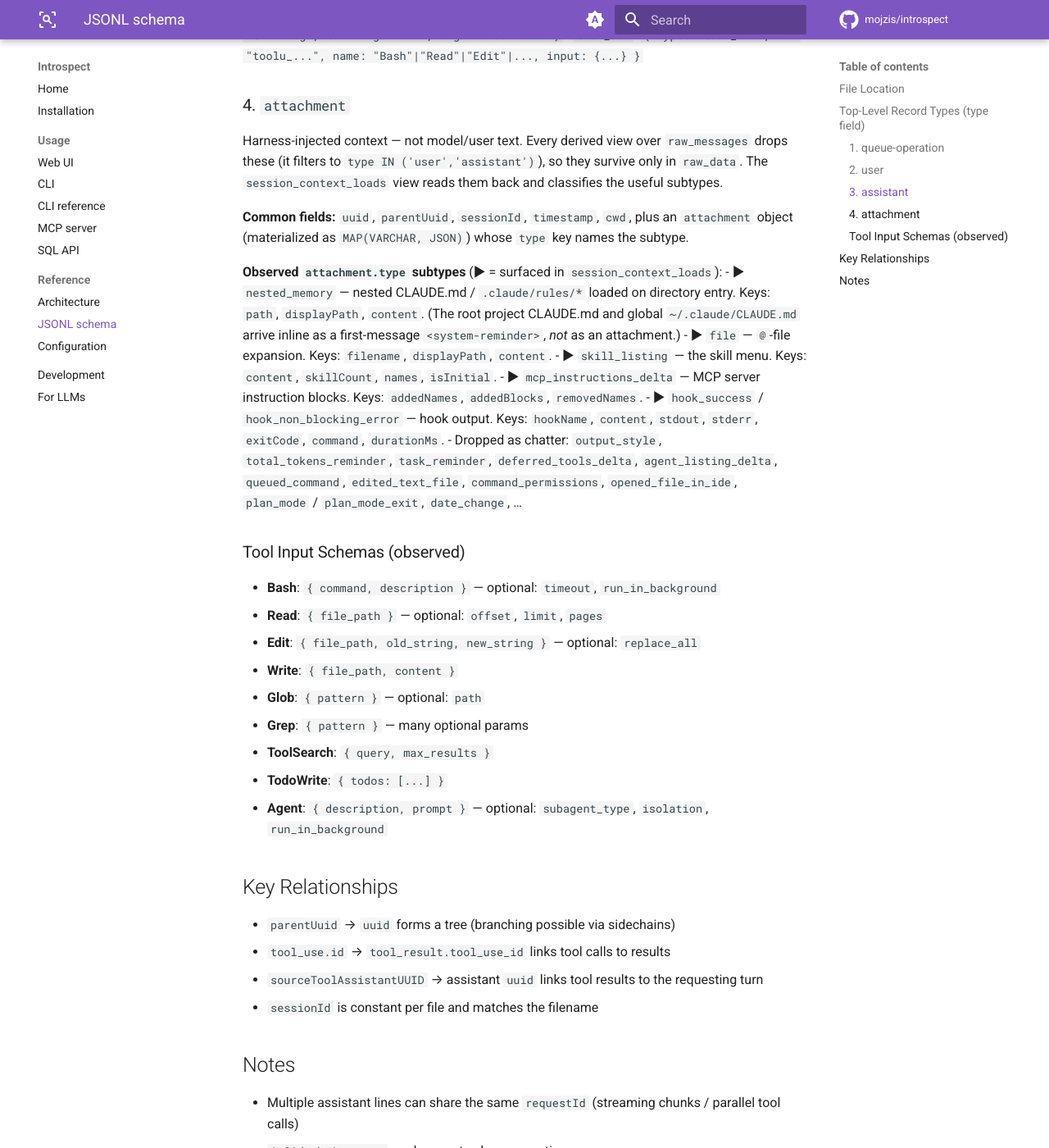
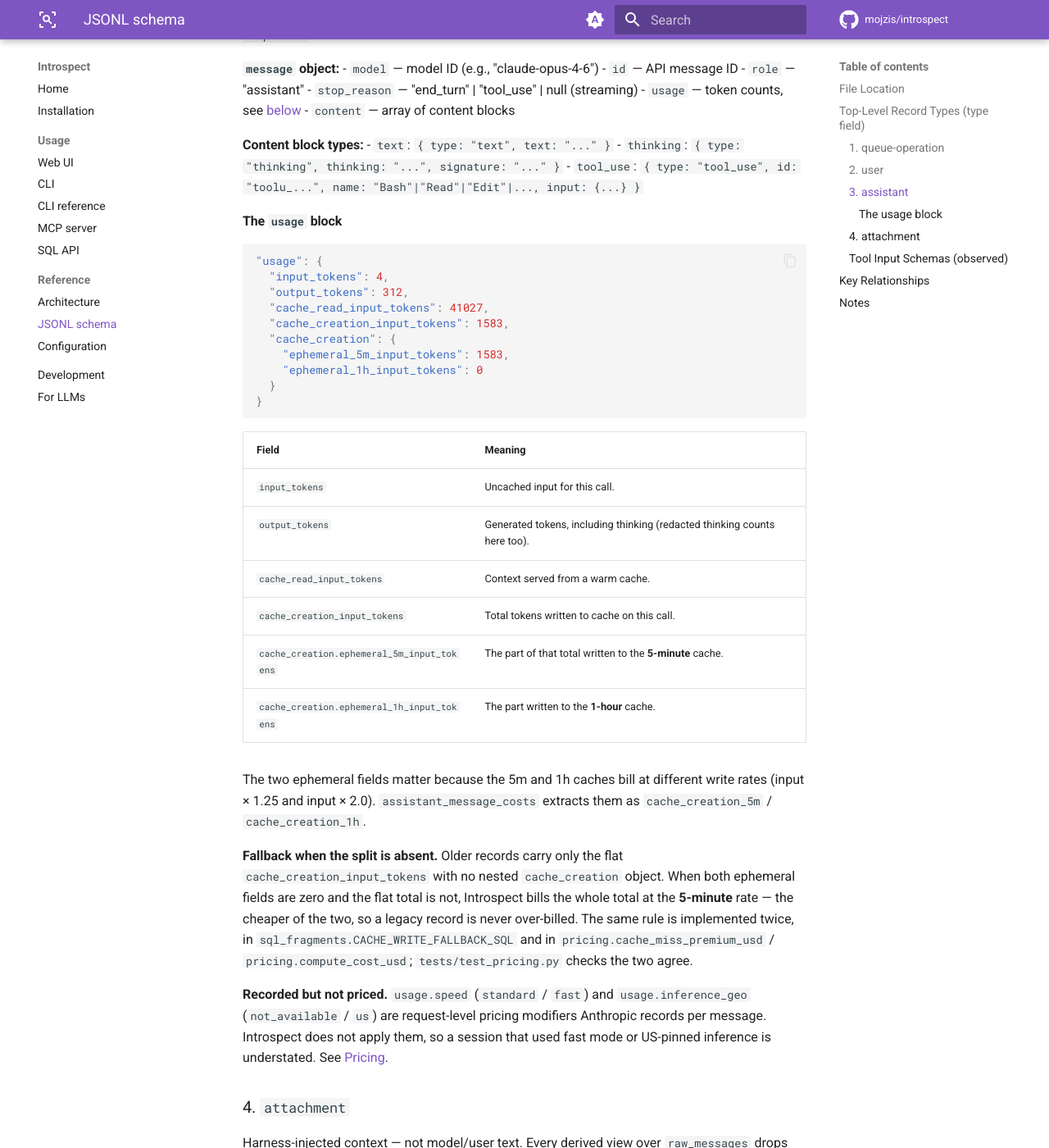
Before and after one commit to mojzis/introspect, an MkDocs documentation site: the page built from docs/schema.md, in a window 1280 px wide and 1400 px high, scrolled down 1321 px. Shown: the whole window at 82% size. Built offline with MkDocs 1.6.1 and Material for MkDocs 9.7.7, drawn with Linux system fonts in a browser that asks for light colours; comment, search, counter and statistics services are not loaded; some of the changed text lies outside the part shown.

Commit message:
docs: schema cache_creation split; README trimmed; CLAUDE.md aligned
- schema.md: new "The usage block" section documenting the nested
  cache_creation.ephemeral_5m/1h split, why it matters (different write
  rates), and the legacy fallback that bills a flat total at the 5m rate.
  Also records usage.speed / usage.inference_geo as observed-but-not-priced.
  States plainly that no reference JSON Schema is vendored here — this page is
  the reference, written from observation.
- README.md: cut installation, usage and development prose that duplicated
  docs/. Now what it is, quick start, one link per docs page.
- CLAUDE.md: relation list gains codex_raw_messages and session_context_loads;
  architecture list gains codex/query_templates/sql_query/version_check and
  the MCP prompt wiring; new patterns for adding a query template and for the
  docs drift guard. Fixes a stale `introspect views` (the command is
  `tables`).

Co-Authored-By: Claude Opus 5 <noreply@anthropic.com>
Claude-Session: https://claude.ai/code/session_01MaG4p3LoU5eRbV48REjKpM

````diff
--- a/docs/schema.md
+++ b/docs/schema.md
@@ -2,7 +2,18 @@
 
 Reference notes on the shape of the Claude Code conversation logs that
 Introspect reads. These describe the raw JSONL on disk, before it is
-materialized into the DuckDB views documented in [Architecture](architecture.md).
+materialized into the DuckDB relations documented in
+[Architecture](architecture.md).
+
+!!! note "Where the reference schema lives"
+    Claude Code publishes no formal JSON Schema for these files, and this
+    repository does not vendor one — there is no
+    `claude-code-jsonl-schema.json` to reconcile against. This page **is** the
+    reference, written from observation of real logs. Fields are documented as
+    observed, so treat anything here as descriptive rather than guaranteed: the
+    harness adds and renames fields between releases, which is why every
+    extraction in `db.py` uses `json_extract` with a `COALESCE` default rather
+    than assuming a key exists.
 
 ## File Location
 - Conversations stored at `~/.claude/projects/<project-slug>/<session-uuid>.jsonl`
@@ -46,13 +57,55 @@ Model responses.
 - `id` — API message ID
 - `role` — "assistant"
 - `stop_reason` — "end_turn" | "tool_use" | null (streaming)
-- `usage` — token counts (`input_tokens`, `output_tokens`, `cache_creation_input_tokens`, `cache_read_input_tokens`)
+- `usage` — token counts, see [below](#the-usage-block)
 - `content` — array of content blocks
 
 **Content block types:**
 - `text`: `{ type: "text", text: "..." }`
 - `thinking`: `{ type: "thinking", thinking: "...", signature: "..." }`
 - `tool_use`: `{ type: "tool_use", id: "toolu_...", name: "Bash"|"Read"|"Edit"|..., input: {...} }`
+
+#### The `usage` block
+
+```json
+"usage": {
+  "input_tokens": 4,
+  "output_tokens": 312,
+  "cache_read_input_tokens": 41027,
+  "cache_creation_input_tokens": 1583,
+  "cache_creation": {
+    "ephemeral_5m_input_tokens": 1583,
+    "ephemeral_1h_input_tokens": 0
+  }
+}
+```
+
+| Field | Meaning |
+|---|---|
+| `input_tokens` | Uncached input for this call. |
+| `output_tokens` | Generated tokens, including thinking (redacted thinking counts here too). |
+| `cache_read_input_tokens` | Context served from a warm cache. |
+| `cache_creation_input_tokens` | Total tokens written to cache on this call. |
+| `cache_creation.ephemeral_5m_input_tokens` | The part of that total written to the **5-minute** cache. |
+| `cache_creation.ephemeral_1h_input_tokens` | The part written to the **1-hour** cache. |
+
+The two ephemeral fields matter because the 5m and 1h caches bill at different
+write rates (input × 1.25 and input × 2.0). `assistant_message_costs` extracts
+them as `cache_creation_5m` / `cache_creation_1h`.
+
+**Fallback when the split is absent.** Older records carry only the flat
+`cache_creation_input_tokens` with no nested `cache_creation` object. When both
+ephemeral fields are zero and the flat total is not, Introspect bills the whole
+total at the **5-minute** rate — the cheaper of the two, so a legacy record is
+never over-billed. The same rule is implemented twice, in
+`sql_fragments.CACHE_WRITE_FALLBACK_SQL` and in `pricing.cache_miss_premium_usd`
+/ `pricing.compute_cost_usd`; `tests/test_pricing.py` checks the two agree.
+
+**Recorded but not priced.** `usage.speed` (`standard` / `fast`) and
+`usage.inference_geo` (`not_available` / `us`) are request-level pricing
+modifiers Anthropic records per message. Introspect does not apply them, so a
+session that used fast mode or US-pinned inference is understated. See
+[Pricing](architecture.md#pricing-pricingpy).
 
 ### 4. `attachment`
 Harness-injected context — not model/user text. Every derived view over
@@ -101,5 +154,5 @@ names the subtype.
 ## Notes
 - Multiple assistant lines can share the same `requestId` (streaming chunks / parallel tool calls)
 - `isSidechain: true` marks agent sub-conversations
-- `usage` block contains cost-relevant token data
+- `usage` block contains cost-relevant token data — see [The `usage` block](#the-usage-block)
 - The `queue-operation` lines always appear as the first 2 lines (enqueue/dequeue pair)
````
Also changed, not shown: CLAUDE.md (+18 -11 lines), README.md (+30 -167 lines).
